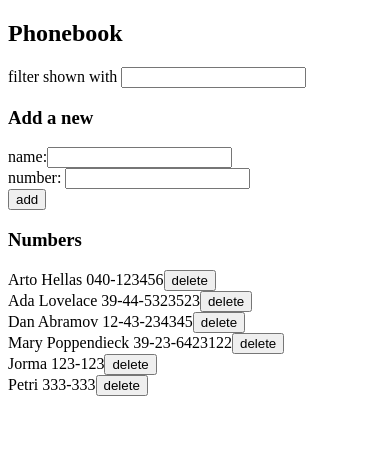
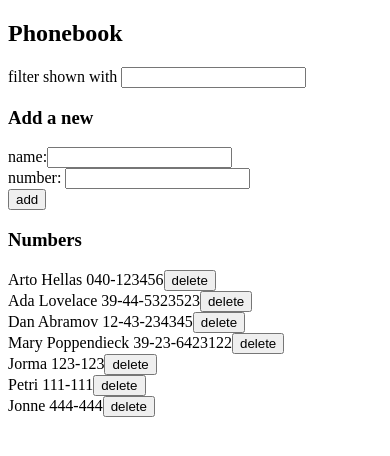
Before and after one commit to Tatuu5/fspalautukset, a React app in the folder osa2/puhelinluettelo/: page / in a window 390 px wide. Shown: the top 456 px of the page. Built offline with nearby package versions, Linux system fonts and the light colour scheme; data requests are answered from the project's data file; the HTML template or start-up script is replaced by a standard one.

Commit message:
phonebook step10 done

```diff
--- a/osa2/puhelinluettelo/db.json
+++ b/osa2/puhelinluettelo/db.json
@@ -26,9 +26,14 @@
       "number": "123-123"
     },
     {
-      "id": "0548",
+      "id": "9eb8",
       "name": "Petri",
-      "number": "333-333"
+      "number": "111-111"
+    },
+    {
+      "id": "436a",
+      "name": "Jonne",
+      "number": "444-444"
     }
   ]
 }
--- a/osa2/puhelinluettelo/src/App.jsx
+++ b/osa2/puhelinluettelo/src/App.jsx
@@ -29,19 +29,29 @@ const App = () => {
     }
 
     const namefiltering = persons.some(person => person.name === newName)
-    namefiltering
-    ? alert(`${newName} is already added to phonebook`)
-    : personService.submitToServer(personObject)
+
+    if (namefiltering) {
+      if (window.confirm(`${newName} is already added to phonebook, replace the old number with a new one?`)) {
+        const personToUpdate = persons.find(person => person.name === newName)
+        personService.updatePerson(personToUpdate.id, personObject)
+        .then(returnedPerson => {
+          setPersons(persons.map(person => person.id !== personToUpdate.id ? person : returnedPerson))
+          setNewName('')
+          setNewNumber('')
+        })
+      }
+    } else {
+      personService.submitToServer(personObject)
       .then(returnedPerson => {
         setPersons(persons.concat(returnedPerson))
         setNewName('')
         setNewNumber('')
       })
       .catch(error => {console.log('fail')})
+    }
 
 
   }
-
 
   const handleNewName = (event) => {
     /*console.log(event.target.value)*/
--- a/osa2/puhelinluettelo/src/services/persons.js
+++ b/osa2/puhelinluettelo/src/services/persons.js
@@ -21,4 +21,9 @@ const deleteFromServer = (id) => {
     )
 }
 
-export default { submitToServer, getAll, deleteFromServer }
+const updatePerson = (id, newObject) => {
+    const request = axios.put(`${baseUrl}/${id}`, newObject)
+    return request.then(response => response.data)
+}
+
+export default { submitToServer, getAll, deleteFromServer, updatePerson }
```
